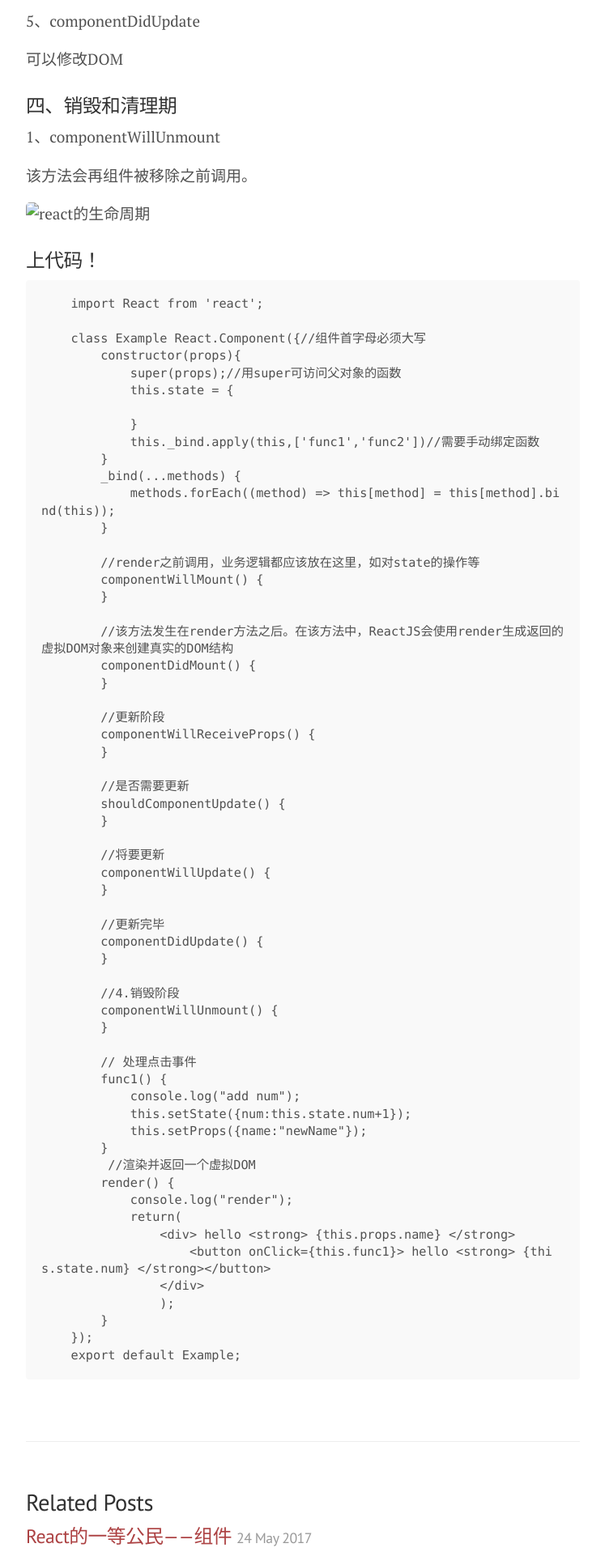
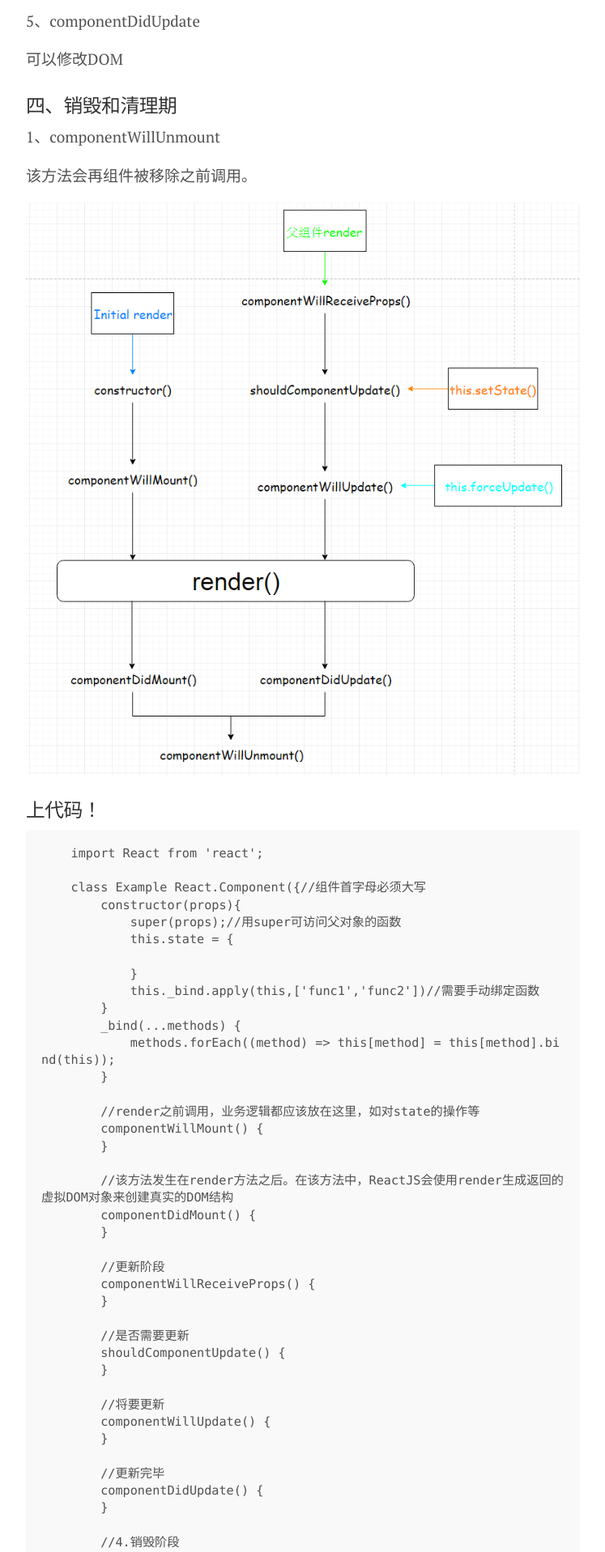
Before and after one commit to monkeyxy/monkeyxy.github.io, a Jekyll site: the page built from _posts/react/2017-05-20-react的生命周期.markdown, in a window 1280 px wide. Shown: the part 1367-3284 px from the top of the page at 81% size, without its empty margins (266-1013 px from the left). Built offline with Jekyll 4.4.1, drawn with Linux system fonts in a browser that asks for light colours.

Commit message:
图片路径错误

```diff
--- a/_posts/react/2017-05-20-react的生命周期.markdown
+++ b/_posts/react/2017-05-20-react的生命周期.markdown
@@ -65,7 +65,7 @@ author: xy
 
 
 
-![react的生命周期](../../images/react-life.png)
+![react的生命周期](/images/react-life.png)
 
 ### 上代码！
 
```
